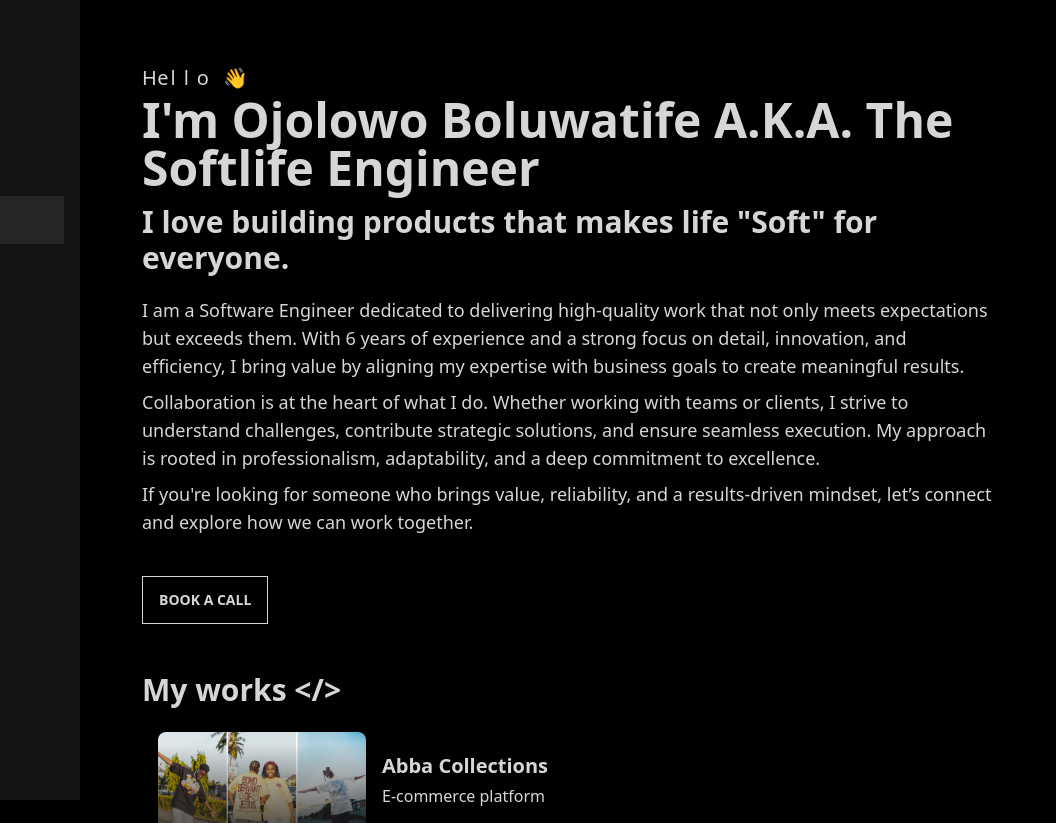
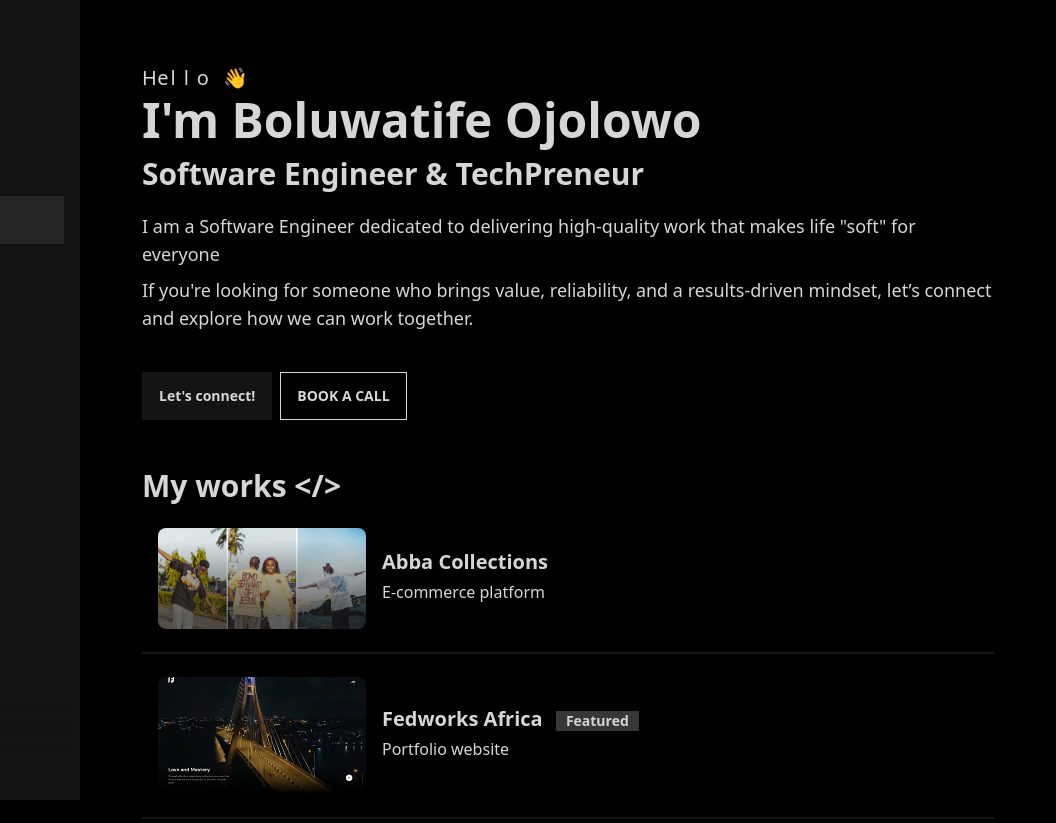
Before and after one commit to ojolowoblue/portfolio, an Astro site: page / in a window 1280 px wide. Shown: the top 823 px of the page, 224-1280 px from the left. Built offline with nearby package versions, Linux system fonts and the light colour scheme; Astro itself is replaced by a stand-in of ours.

Commit message:
refactor: Update personal branding on homepage to reflect new title and focus as a Software Engineer & TechPreneur

```diff
--- a/src/pages/index.astro
+++ b/src/pages/index.astro
@@ -15,26 +15,12 @@
   <div class="pb-12 mt-5">
     <AnimatedHeroText />
 
-    <div class="text-5xl font-bold">
-      I'm Ojolowo Boluwatife A.K.A. The Softlife Engineer
-    </div>
-    <div class="text-3xl py-3 font-bold">
-      I love building products that makes life "Soft" for everyone.
-    </div>
+    <div class="text-5xl font-bold">I'm Boluwatife Ojolowo</div>
+    <div class="text-3xl py-3 font-bold">Software Engineer & TechPreneur</div>
     <div class="py-2 flex flex-col gap-2">
       <text class="text-lg">
         I am a Software Engineer dedicated to delivering high-quality work that
-        not only meets expectations but exceeds them. With 6 years of experience
-        and a strong focus on detail, innovation, and efficiency, I bring value
-        by aligning my expertise with business goals to create meaningful
-        results.
-      </text>
-
-      <text class="text-lg">
-        Collaboration is at the heart of what I do. Whether working with teams
-        or clients, I strive to understand challenges, contribute strategic
-        solutions, and ensure seamless execution. My approach is rooted in
-        professionalism, adaptability, and a deep commitment to excellence.
+        makes life "soft" for everyone
       </text>
 
       <text class="text-lg">
@@ -43,7 +29,11 @@
         together.
       </text>
     </div>
-    <div class="mt-8">
+
+    <div class="mt-8 flex gap-2 items-center">
+      <a class="btn" href="https://twitter.com/ojolowoblue" target="_blank">
+        Let's connect!</a
+      >
       <a
         href="https://cal.com/ojolowo"
         target="_blank"
```
